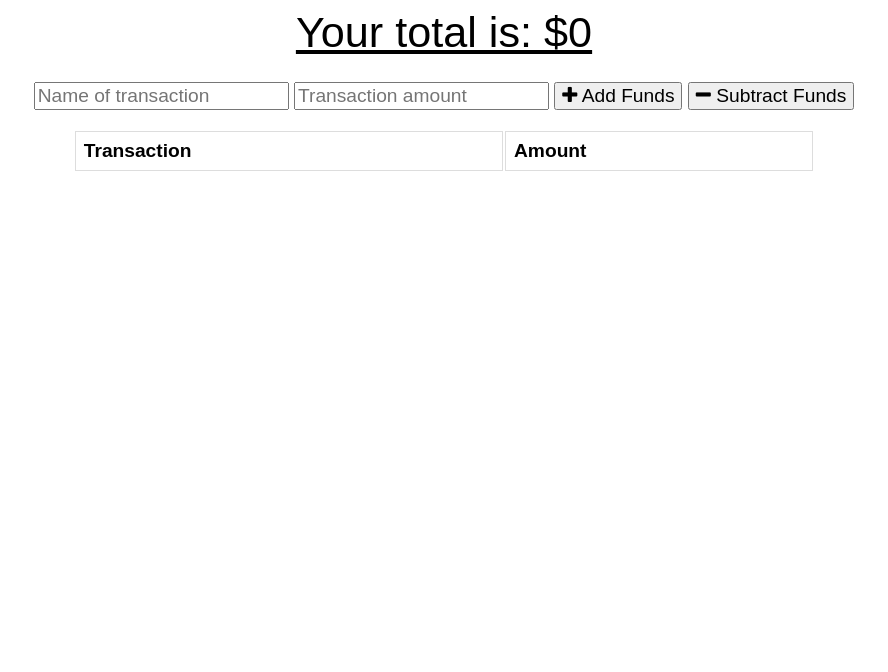
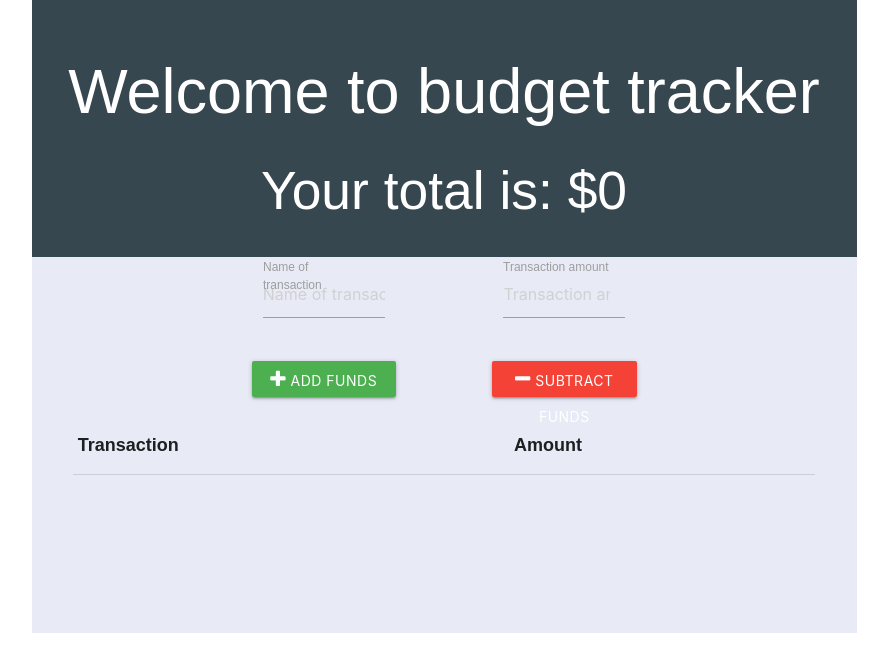
Before and after one commit to maxtsimpson/budget-track, a website built with webpack: page Develop/public/index.html in a window 1280 px wide. Shown: the whole page, without its empty margins (196-1084 px from the left). Built offline with nearby package versions, Linux system fonts and the light colour scheme; files whose address does not match are found by name.

Commit message:
setting up css and styling using materialize

```diff
--- a/Develop/public/assets/css/styles.css
+++ b/Develop/public/assets/css/styles.css
@@ -26,15 +26,10 @@ tr:nth-child(even) {
   color: red;
 }
 
-.wrapper {
+main {
   margin: 0 auto;
   max-width: 825px;
   text-align: center;
-}
-
-.total {
-  font-size: 150%;
-  text-decoration: underline;
 }
 
 .form {
@@ -49,3 +44,7 @@ tr:nth-child(even) {
   width: 90%;
   margin: 0 auto;
 }
+
+main {
+  width: 100%;
+}
--- a/Develop/public/index.html
+++ b/Develop/public/index.html
@@ -1,5 +1,6 @@
 <!DOCTYPE html>
 <html lang="en">
+
 <head>
   <meta charset="UTF-8">
   <meta name="viewport" content="width=device-width, initial-scale=1.0">
@@ -11,21 +12,41 @@
   <link rel="stylesheet" href="/assets/css/styles.css">
   <link rel="manifest" href="/dist/manifest.json">
 
+  <!-- materialize  -->
+  <!-- Compiled and minified CSS -->
+  <link rel="stylesheet" href="https://cdnjs.cloudflare.com/ajax/libs/materialize/1.0.0/css/materialize.min.css">
+
+  <!-- Compiled and minified JavaScript -->
+  <script src="https://cdnjs.cloudflare.com/ajax/libs/materialize/1.0.0/js/materialize.min.js"></script>
+
+
   <title>Budget Tracker</title>
 </head>
+
 <body>
-  <div class="wrapper">
-    <div class="total">
-      <div class="total">Your total is: $<span id="total">0</span></div>
-    </div>
 
-    <div class="form">
-      <input type="text" id="t-name" placeholder="Name of transaction" />
-      <input type="number" min="0" id="t-amount" placeholder="Transaction amount" />
-      <button id="add-btn"><i class="fa fa-plus buttons"></i> Add Funds</button>
-      <button id="sub-btn"><i class="fa fa-minus"></i> Subtract Funds</button>
-      <p class="error"></p>
-    </div>
+  <main class="indigo lighten-5">
+    <section class="section center-align blue-grey darken-3 white-text">
+      <h1>Welcome to budget tracker</h1>
+      <h2>Your total is: $<span id="total">0</span></h2>
+    </section>
+    <form class="container">
+      <div class="row">
+        <div class="col s3 offset-s2 input-field">
+          <label for="t-name">Name of transaction</label>
+          <input type="text" id="t-name" placeholder="Name of transaction" />
+        </div>
+        <div class="col s3 offset-s2 input-field">
+          <label for="t-amount">Transaction amount</label>
+          <input type="number" min="0" id="t-amount" placeholder="Transaction amount" />
+        </div>
+      </div>
+      <div class="row">
+        <button id="add-btn" class="col s3 offset-s2 btn green"><i class="fa fa-plus buttons"></i> Add Funds</button>
+        <button id="sub-btn" class="col s3 offset-s2 btn red"><i class="fa fa-minus"></i> Subtract Funds</button>
+        <p class="error"></p>
+      </div>
+    </form>
 
     <div class="transactions">
       <table>
@@ -40,10 +61,11 @@
     </div>
 
     <canvas id="myChart"></canvas>
-  </div>
+  </main>
 
   <script src="https://cdn.jsdelivr.net/npm/chart.js@2.8.0"></script>
   <script src="/dist/app.bundle.js"></script>
   <script src="/dist/db.bundle.js"></script>
 </body>
+
 </html>
```
